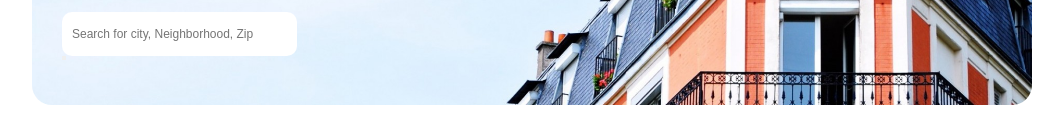
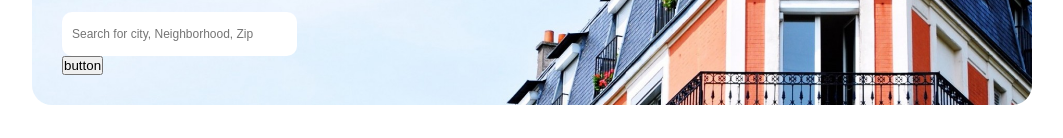
Before and after one commit to kasparasd/real-estate, a website: page index.html in a window 1280 px wide. Shown: the part 294-432 px from the top of the page, without its empty margins (108-1171 px from the left). Drawn offline with Linux system fonts and the light colour scheme.

Commit message:
search button

```diff
--- a/index.html
+++ b/index.html
@@ -43,7 +43,7 @@
                 </div>
                 <div>
                     <input type="text" placeholder="Search for city, Neighborhood, Zip" name="" id="">
-                    <button type="submit"></button>
+                    <button type="submit">button</button>
                 </div>
             </form>
             </div>
```
